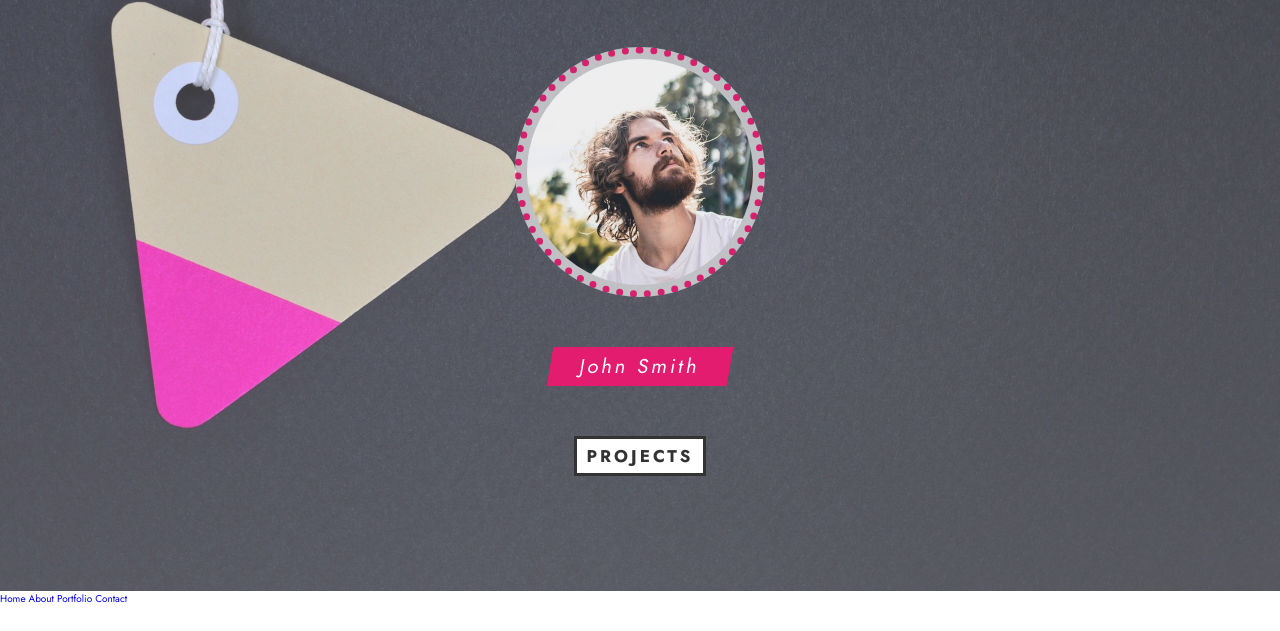
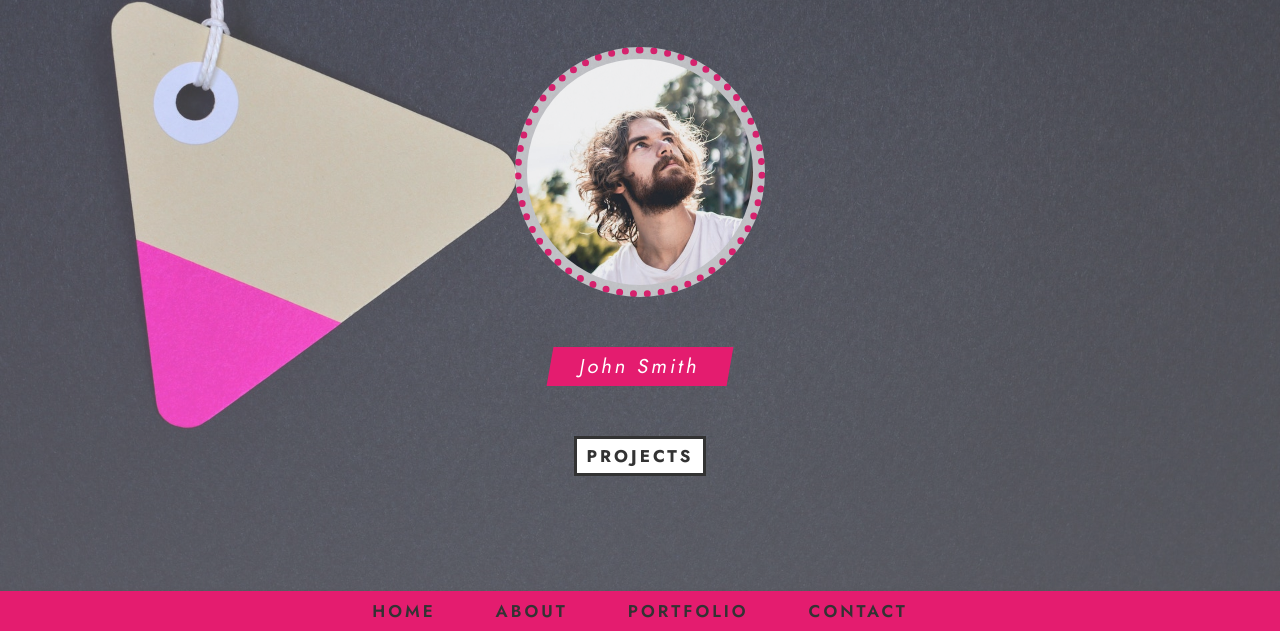
Before and after one commit to elzonprod/Porfolio-Website, a plain HTML site: page index.html in a window 1280 px wide. Shown: the part 209-840 px from the top of the page. Before the commit the page ends 815 px from the top, so only its background shows below. Drawn offline with Linux system fonts and the light colour scheme.

Commit message:
add style for navbar

```diff
--- a/style.css
+++ b/style.css
@@ -13,6 +13,12 @@
 html {
   font-size: 62.5%;
 }
+
+.center {
+  display: flex;
+  justify-content: center;
+  align-items: center;
+}
 /* End of Common Styles */
 
 /* Section 1 */
@@ -25,10 +31,7 @@ html {
     ),
     url(images/bg.jpg) center no-repeat;
   background-size: cover;
-  display: flex;
   flex-direction: column;
-  justify-content: center;
-  align-items: center;
 }
 
 .section-1-heading {
@@ -77,3 +80,42 @@ html {
   border: 0.3rem solid #333;
 }
 /* End of Section 1 */
+
+/* Navbar */
+.navbar {
+  width: 100%;
+  height: 4rem;
+  background-color: #e41c6f;
+  box-shadow: 0.2rem 0.2rem 0.5rem #555;
+}
+
+.navbar-link {
+  font-size: 1.7rem;
+  font-weight: 600;
+  margin: 0 3rem;
+  color: #333;
+  text-transform: uppercase;
+  letter-spacing: 0.3rem;
+  position: relative;
+  transition: color 0.2s;
+}
+
+.navbar-link:hover {
+  color: #fff;
+}
+
+.navbar-link::before {
+  content: "";
+  width: 0;
+  height: 0.2rem;
+  background-color: #fff;
+  position: absolute;
+  right: -15%;
+  bottom: -0.3rem;
+  transition: width 0.2s;
+}
+
+.navbar-link:hover::before {
+  width: 130%;
+}
+/* End of Navbar */
```
